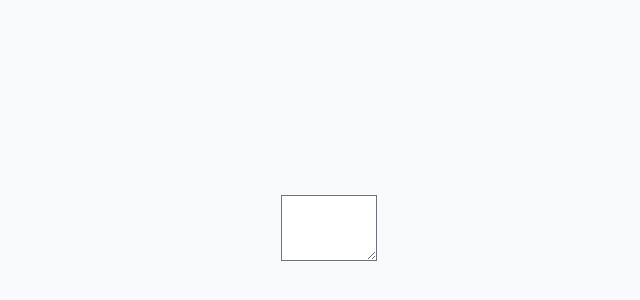
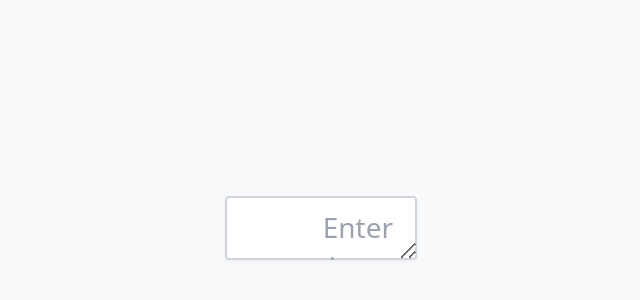
Before and after one commit to JoJe3003/component-library, a Next.js app: page / in a window 1280 px wide. Shown: the part 172-472 px from the top of the page, without its empty margins (303-943 px from the left). Built offline with nearby package versions, Linux system fonts and the light colour scheme.

Commit message:
Added better styling to TimeSummary component

```diff
--- a/src/components/TimeSummary.tsx
+++ b/src/components/TimeSummary.tsx
@@ -41,11 +41,12 @@ export default function TimeSummary() {
   };
 
   return (
-    <div className="flex gap-4">
+    <div className="flex gap-4 scale-[2]">
       <textarea
+        id="input"
+        name="input"
         contentEditable={true}
         onInput={handleTextAreaInput}
-        className="w-24 overflow-hidden text-right"
         // make spaces in the input area into "\n"
         onKeyDown={(e) => {
           if (e.key === " ") {
@@ -53,22 +54,30 @@ export default function TimeSummary() {
             e.currentTarget.value += "\n";
           }
         }}
+        placeholder="Enter time.."
+        className="w-24 overflow-hidden rounded-sm border-0 py-1.5 text-right text-gray-900 shadow-sm ring-1 ring-inset ring-gray-300 placeholder:text-sm placeholder:text-gray-400 focus:ring-2 focus:ring-inset focus:ring-indigo-600 sm:text-sm sm:leading-6 placeholder-shown:h-8"
       />
-      <div className="relative mt-2">
+      <div className="my-1.5 overflow-hidden rounded-t-sm">
         {time.map((time, i) => (
           <div
             key={i}
-            className="text-right before:absolute before:left-0 before:content-['+'] first:before:content-none odd:bg-gray-200"
+            className="flex justify-end px-1 text-right odd:bg-gray-200"
           >
-            {time.hours}h {time.minutes}m
+            <span className={i == 0 ? `hidden` : `mr-auto`}>+</span>
+            <span className="ml-1 flex">
+              {time.hours}h<span className="w-9">{time.minutes}m</span>
+            </span>
           </div>
         ))}
 
         {time.length > 0 && (
           <div>
-            <hr className="border-t border-black" />
-            <div className="border-b-2 border-double border-black before:mr-1 before:content-['=']">
-              {sum.hours}h {sum.minutes}m
+            <hr className="border-t-1 border-black" />
+            <div className="flex justify-end border-b-4 border-double border-black px-1 text-right">
+              <span className="mr-auto">=</span>
+              <span className="ml-1 flex">
+                {sum.hours}h<span className="w-9">{sum.minutes}m</span>
+              </span>
             </div>
           </div>
         )}
```
